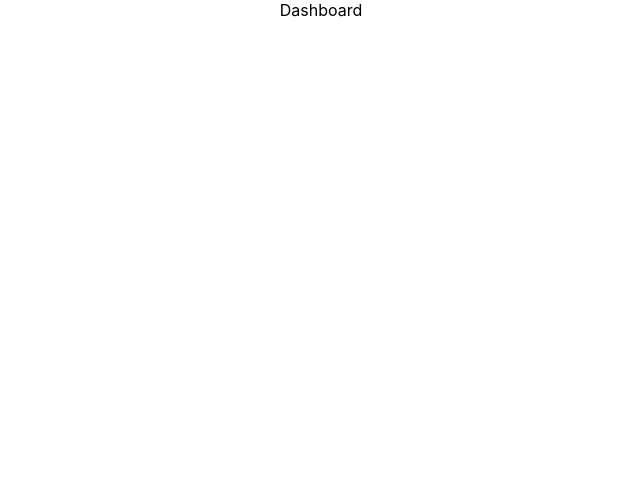
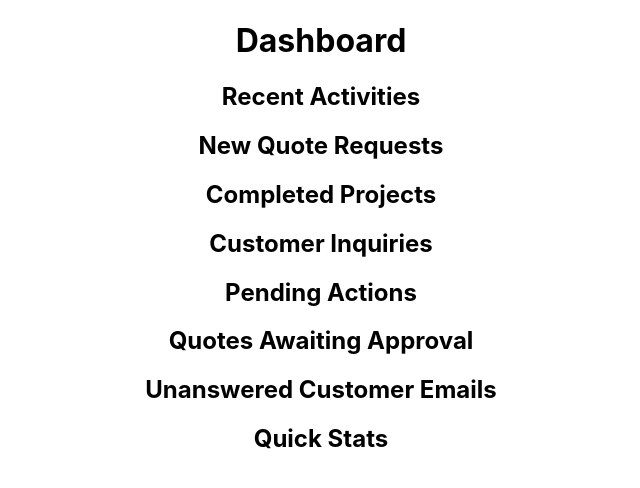
Before and after one commit to johnlundy94/VerdantVisionsAdminWebsite, a React (Create React App) app: page / in a window 1280 px wide. Shown: the top 488 px of the page, without its empty margins (319-959 px from the left). Built offline with nearby package versions, Linux system fonts and the light colour scheme.

Commit message:
Updated dashboard to represent data

```diff
--- a/src/pages/Dashboard/Dashboard.js
+++ b/src/pages/Dashboard/Dashboard.js
@@ -1,7 +1,19 @@
 import "./Dashboard.css";
 
 function Dashboard() {
-  return <div className="dashboard-container">Dashboard</div>;
+  return (
+    <div className="dashboard-container">
+      <h1>Dashboard</h1>
+      <h2>Recent Activities</h2>
+      <h2>New Quote Requests</h2>
+      <h2>Completed Projects</h2>
+      <h2>Customer Inquiries</h2>
+      <h2>Pending Actions</h2>
+      <h2>Quotes Awaiting Approval</h2>
+      <h2>Unanswered Customer Emails</h2>
+      <h2>Quick Stats</h2>
+    </div>
+  );
 }
 
 export default Dashboard;
```
